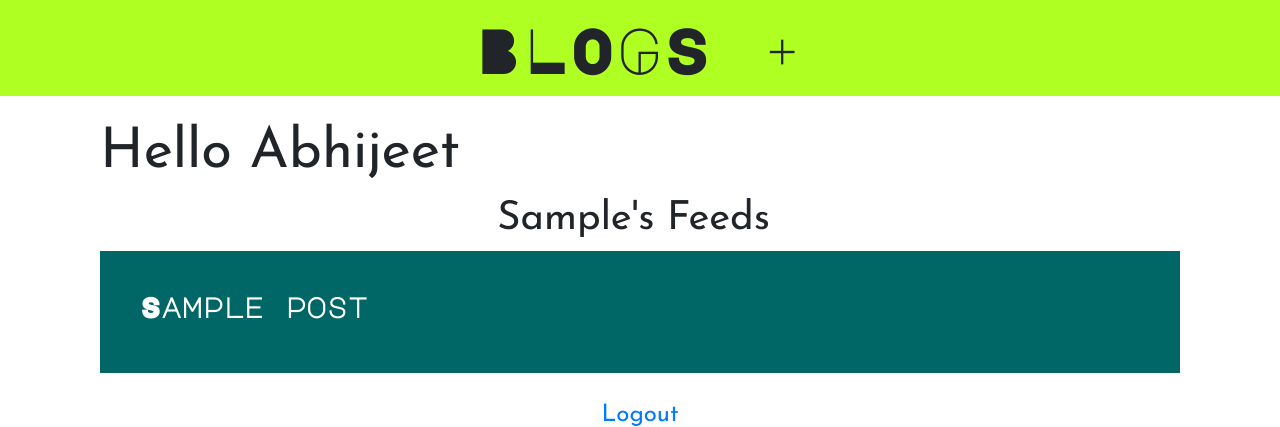
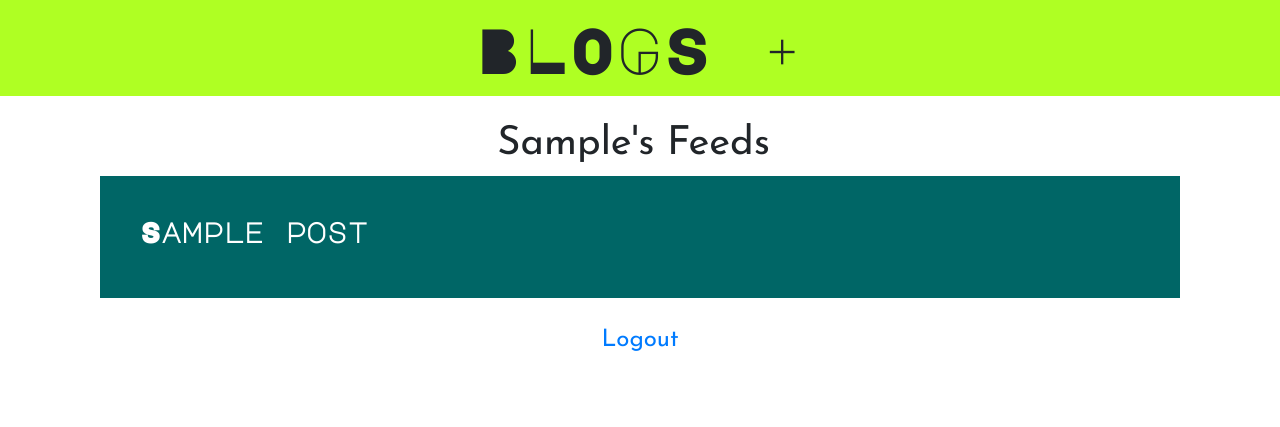
Before and after one commit to vishwakarmad1999/my-blog, a Django app: a page that uses templates/user/user_feeds.html in a window 1280 px wide. Shown: the top 427 px of the page. Run offline with Django 3.2, Linux system fonts and the light colour scheme; a user stored in the database is signed in; tables that the repository leaves empty hold one stand-in row (values such as "Sample post"); some libraries are stand-ins or nearby versions.

Commit message:
Back to where I started

```diff
--- a/templates/user/user_feeds.html
+++ b/templates/user/user_feeds.html
@@ -24,8 +24,6 @@
 		{% endfor %}
 	{% endif %}
 
-	<h1 class="display-4">Hello Abhijeet</h1>
-
 	<h1 class="text-center">{{ username|title }}'s Feeds&nbsp;
 
 		{% if not request.user.username == username %}
```
